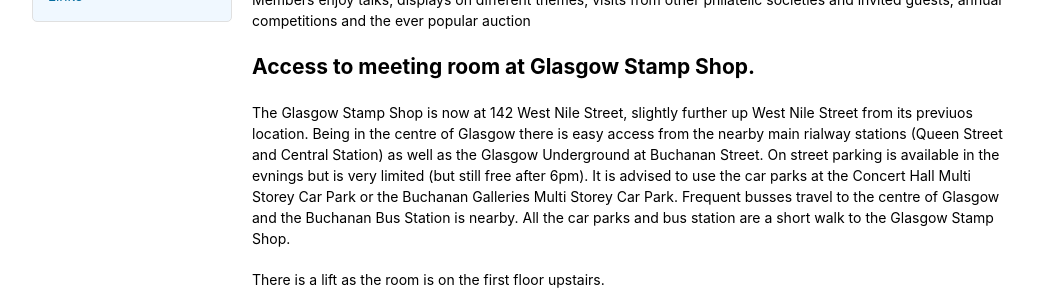
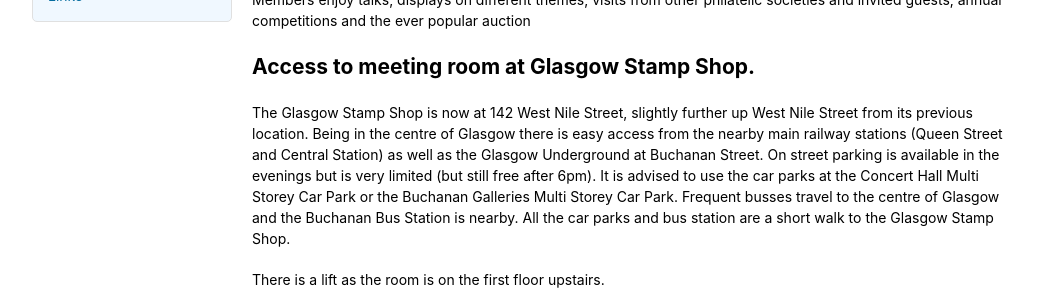
Before and after one commit to astalker/caledonian-stamps, a Jekyll site: the page built from index.md, in a window 1280 px wide. Shown: the part 836-1136 px from the top of the page, without its empty margins (118-1157 px from the left). Built offline with Jekyll 4.4.1, drawn with Linux system fonts in a browser that asks for light colours; our own code applies the rules of GitHub Pages for plain Markdown files.

Commit message:
Fix spelling errors in index.md
Corrected spelling errors and improved clarity in the meeting room access section.

```diff
--- a/index.md
+++ b/index.md
@@ -28,7 +28,7 @@ Members enjoy talks, displays on different themes, visits from other philatelic
 
 ## Access to meeting room at Glasgow Stamp Shop.
 
-The Glasgow Stamp Shop is now at 142 West Nile Street, slightly further up West Nile Street from its previuos location. Being in the centre of Glasgow there is easy access from the nearby main rialway stations (Queen Street and Central Station) as well as the Glasgow Underground at Buchanan Street. On street parking is available in the evnings but is very limited (but still free after 6pm). It is advised to use the car parks at the Concert Hall Multi Storey Car Park or the Buchanan Galleries Multi Storey Car Park. Frequent busses travel to the centre of Glasgow and the Buchanan Bus Station is nearby.  All the car parks and bus station are a short walk to the Glasgow Stamp Shop.
+The Glasgow Stamp Shop is now at 142 West Nile Street, slightly further up West Nile Street from its previous location. Being in the centre of Glasgow there is easy access from the nearby main railway stations (Queen Street and Central Station) as well as the Glasgow Underground at Buchanan Street. On street parking is available in the evenings but is very limited (but still free after 6pm). It is advised to use the car parks at the Concert Hall Multi Storey Car Park or the Buchanan Galleries Multi Storey Car Park. Frequent busses travel to the centre of Glasgow and the Buchanan Bus Station is nearby.  All the car parks and bus station are a short walk to the Glasgow Stamp Shop.
 
 There is a lift as the room is on the first floor upstairs.
 
```
